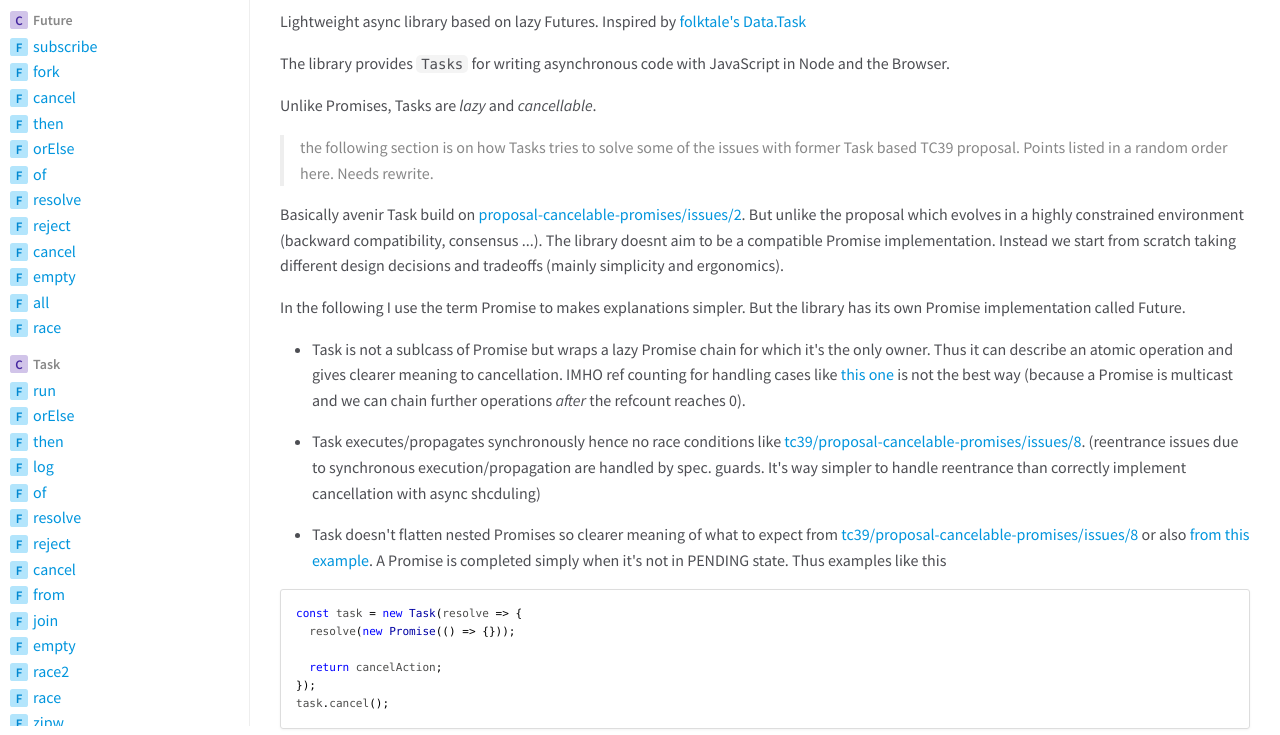
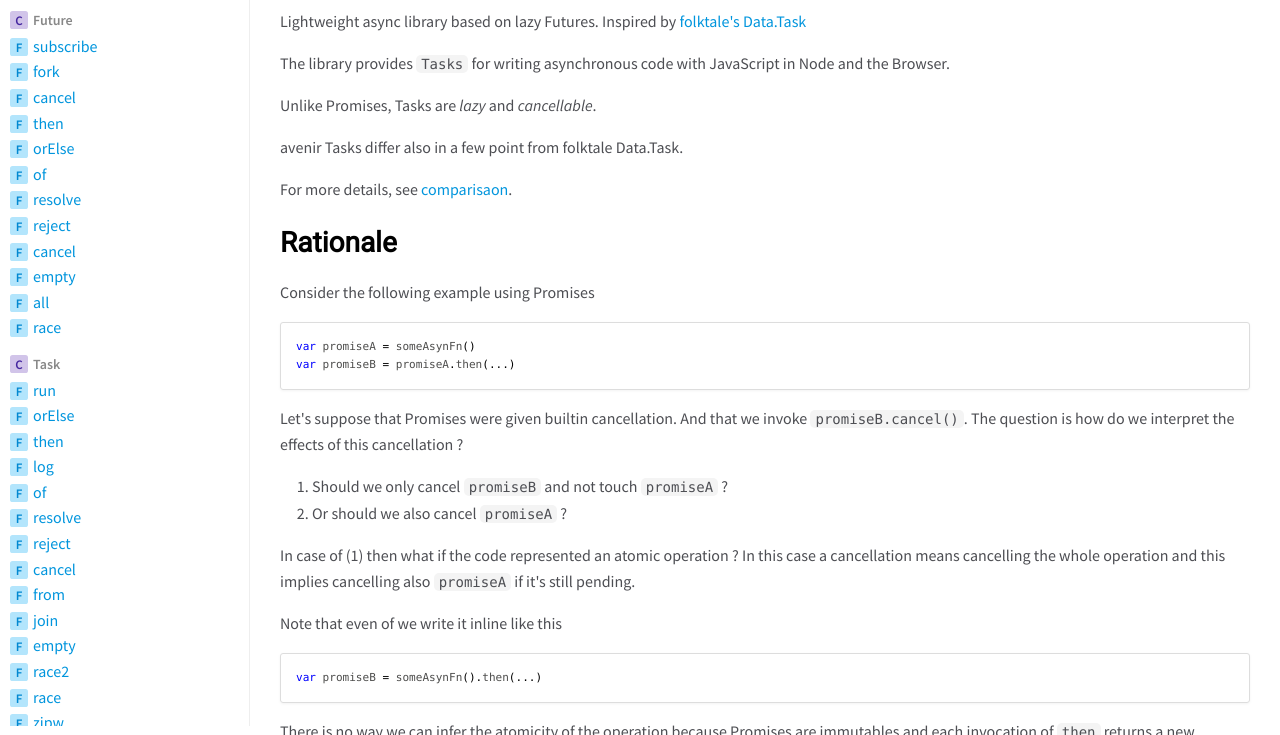
Before and after one commit to yelouafi/avenir, a website: page docs/index.html in a window 1280 px wide. Shown: the part 74-809 px from the top of the page. Drawn offline with nearby package versions, Linux system fonts and the light colour scheme.

Commit message:
update doc site

```diff
--- a/docs/index.html
+++ b/docs/index.html
@@ -53,31 +53,8 @@
 <p>The library provides <code>Tasks</code> for writing asynchronous code with JavaScript in
 Node and the Browser.</p>
 <p>Unlike Promises, Tasks are <em>lazy</em> and <em>cancellable</em>.</p>
-<blockquote>
-<p>the following section is on how Tasks tries to solve some of the issues with former Task based TC39 proposal.
-Points listed in a random order here. Needs rewrite.</p>
-</blockquote>
-<p>Basically avenir Task build on <a href="https://github.com/tc39/proposal-cancelable-promises/issues/2">proposal-cancelable-promises/issues/2</a>.
-But unlike the proposal which evolves in a highly constrained environment (backward compatibility, consensus ...). The
-library doesnt aim to be a compatible Promise implementation. Instead we start from scratch taking different design decisions
-and tradeoffs (mainly simplicity and ergonomics).</p>
-<p>In the following I use the term Promise to makes explanations simpler. But the library has its own Promise implementation called Future.</p>
-<ul>
-<li><p>Task is not a sublcass of Promise but wraps a lazy Promise chain for which it's the only owner. Thus it can describe an atomic operation and gives clearer meaning to cancellation. IMHO ref counting for handling cases like <a href="https://github.com/tc39/proposal-cancelable-promises/blob/19b48e28d768d84cff8c2b69f61f710376eb9394/Subclass%20Brainstorming.md#canceling-derived-tasks">this one</a> is not the best way (because a Promise is multicast and we can chain further operations <em>after</em> the refcount reaches 0).</p>
-</li>
-<li><p>Task executes/propagates synchronously hence no race conditions like <a href="https://github.com/tc39/proposal-cancelable-promises/issues/8">tc39/proposal-cancelable-promises/issues/8</a>. (reentrance issues due to synchronous execution/propagation are handled by spec. guards. It's way simpler to handle reentrance than correctly implement cancellation with async shcduling)</p>
-</li>
-<li><p>Task doesn't flatten nested Promises so clearer meaning of what to expect from  <a href="https://github.com/tc39/proposal-cancelable-promises/issues/8">tc39/proposal-cancelable-promises/issues/8</a> or also <a href="https://github.com/tc39/proposal-cancelable-promises/blob/19b48e28d768d84cff8c2b69f61f710376eb9394/Subclass%20Brainstorming.md#cancelation-vs-resolution">from this example</a>. A Promise is completed simply when it's not in PENDING state. Thus examples like this</p>
-</li>
-</ul>
-<pre class="prettyprint source lang-js"><code>const task = new Task(resolve => {
-  resolve(new Promise(() => {}));
-
-  return cancelAction;
-});
-task.cancel();</code></pre><p>are not legitimate because we can not call the <code>resolve</code> capability with another Promise (In fact we can but the inner
-Promise is passed to chained callbacks as a normal value).</p>
-<p>avenir Tasks differ also in a few point from folktale Data.Task. See <a href="comparison.md">comparisaon</a>.</p>
+<p>avenir Tasks differ also in a few point from folktale Data.Task. </p>
+<p>For more details, see <a href="comparison.md">comparisaon</a>.</p>
 <h2>Rationale</h2><p>Consider the following example using Promises</p>
 <pre class="prettyprint source lang-js"><code>var promiseA = someAsynFn()
 var promiseB = promiseA.then(...)</code></pre><p>Let's suppose that Promises were given builtin cancellation. And that we invoke
@@ -249,7 +226,7 @@ the result of loginFuture. The loginTask stays unaffected.</p>
 <br class="clear">
 
 <footer>
-    Generated by <a href="https://github.com/jsdoc3/jsdoc">JSDoc 3.4.3</a> on Sun May 14 2017 13:57:05 GMT+0000 (UTC) using the Minami theme.
+    Generated by <a href="https://github.com/jsdoc3/jsdoc">JSDoc 3.4.3</a> on Thu May 18 2017 09:54:42 GMT+0000 (UTC) using the Minami theme.
 </footer>
 
 <script>prettyPrint();</script>
```
Also changed, not shown: docs/Future.html (+1 -1 lines), docs/Task.html (+1 -1 lines), docs/global.html (+1 -1 lines).
